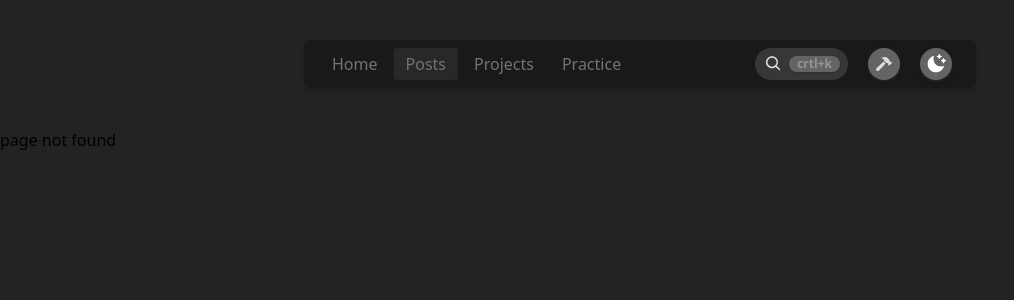
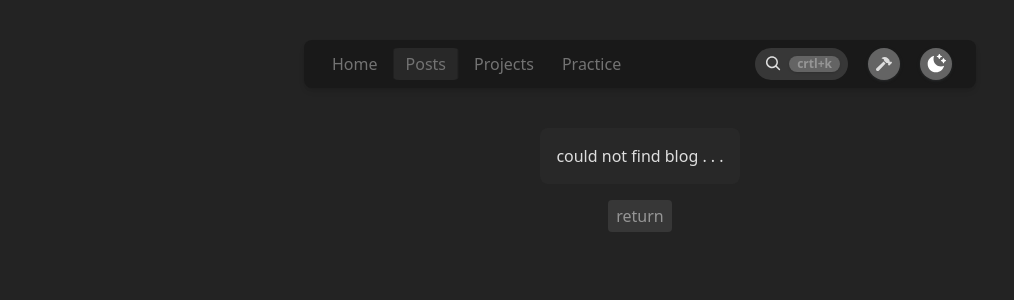
Before and after one commit to justPeterLee/build-blog, a Next.js app in the folder build-blog/: page /posts/1 in a window 1280 px wide. Before the commit this address had no page. Shown: the top 300 px of the page, without its empty margins (0-1014 px from the left). Built offline with nearby package versions, Linux system fonts and the light colour scheme.

Commit message:
create not found page

```diff
--- /dev/null
+++ b/build-blog/src/app/posts/[postId]/not-found.tsx
@@ -0,0 +1,17 @@
+import Link from "next/link";
+
+export default function notFound() {
+  return (
+    <main className="w-[42rem] m-auto flex flex-col justify-center items-center gap-4">
+      <p className="text-primary-text bg-card rounded-lg p-4">
+        could not find blog . . .
+      </p>
+      <Link
+        href="/posts"
+        className="bg-cta hover:bg-cta-active p-2 py-1 rounded text-secondary-text"
+      >
+        return
+      </Link>
+    </main>
+  );
+}
--- a/build-blog/src/app/posts/[postId]/page.tsx
+++ b/build-blog/src/app/posts/[postId]/page.tsx
@@ -1,12 +1,13 @@
 import PostById from "@/components/pageComponents/postsComponents/Post";
 import { getPostById } from "@/lib/api";
+import notFound from "./not-found";
 
 export default function Post({ params }: { params: { postId: string } }) {
   console.log(params);
   const post = getPostById(params.postId) as string;
 
   if (post === null) {
-    return <p>page not found</p>;
+    return notFound();
   }
   return (
     <main className="post flex justify-center">
```
